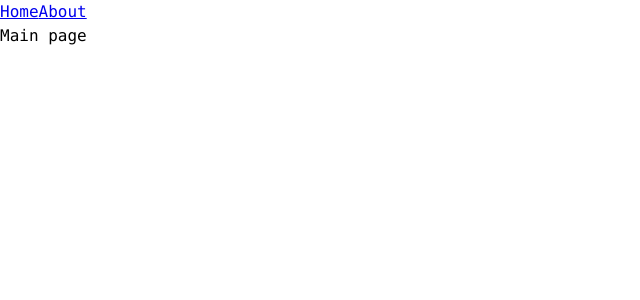
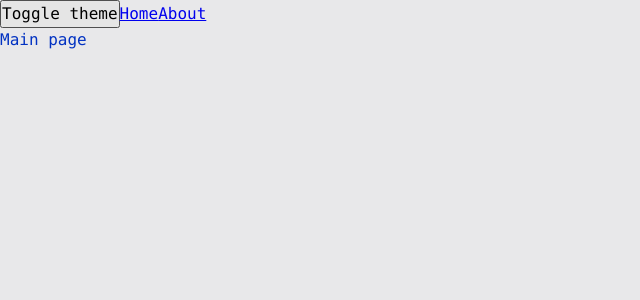
Before and after one commit to Vexilurz/advanced-react-course, a React app: page / in a window 1280 px wide. Shown: the top 300 px of the page, without its empty margins (0-640 px from the left). Built offline with nearby package versions, Linux system fonts and the light colour scheme.

Commit message:
toggle light and dark themes (template)

```diff
--- a/src/App.tsx
+++ b/src/App.tsx
@@ -1,12 +1,24 @@
-import React, { Suspense } from 'react';
+import React, {Suspense, useState} from 'react';
 import {Link, Route, Routes} from "react-router-dom";
 import './styles/index.scss'
 import {AboutPageAsync} from "./pages/AboutPage/AboutPage.async";
 import {MainPageAsync} from "./pages/MainPage/MainPage.async";
 
+export enum Theme {
+  LIGHT = 'light',
+  DARK = 'dark',
+}
+
 const App = () => {
+  const [theme, setTheme] = useState<Theme>(Theme.LIGHT);
+
+  const toggleTheme = () => {
+    setTheme(theme === Theme.DARK ? Theme.LIGHT : Theme.DARK);
+  }
+
   return (
-    <div className="app">
+    <div className={`app ${theme}`}>
+      <button onClick={toggleTheme}>Toggle theme</button>
       <Link to={'/'}>Home</Link>
       <Link to={'/about'}>About</Link>
       <Suspense fallback={<div>Loading...</div>}>
--- a/src/styles/index.scss
+++ b/src/styles/index.scss
@@ -1,8 +1,13 @@
 @import "reset";
 @import "variables/global";
-@import "themes/normal";
+@import "themes/light";
 @import "themes/dark";
 
 .app {
   font: var(--font-m);
+
+  background: var(--bg-color);
+  color: var(--primary-color);
+
+  min-height: 100vh;
 }
--- a/src/styles/themes/dark.scss
+++ b/src/styles/themes/dark.scss
@@ -0,0 +1,6 @@
+.app.dark {
+  --bg-color: #04042f;
+
+  --primary-color: #049604;
+  --secondary-color: #04ff04;
+}
--- /dev/null
+++ b/src/styles/themes/light.scss
@@ -0,0 +1,6 @@
+.app.light {
+  --bg-color: #e8e8ea;
+
+  --primary-color: #0232c2;
+  --secondary-color: #0449e0;
+}
```
Also changed, not shown: src/styles/themes/normal.scss (deleted).
